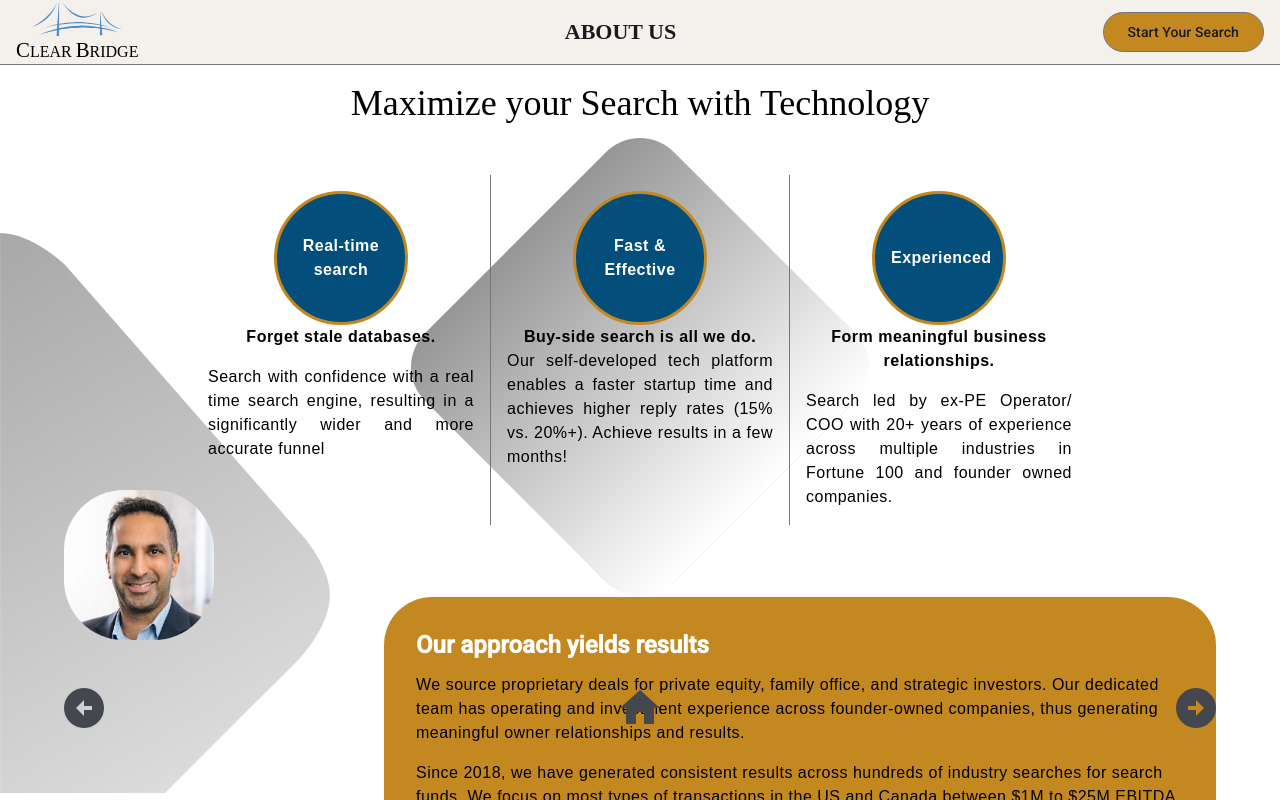
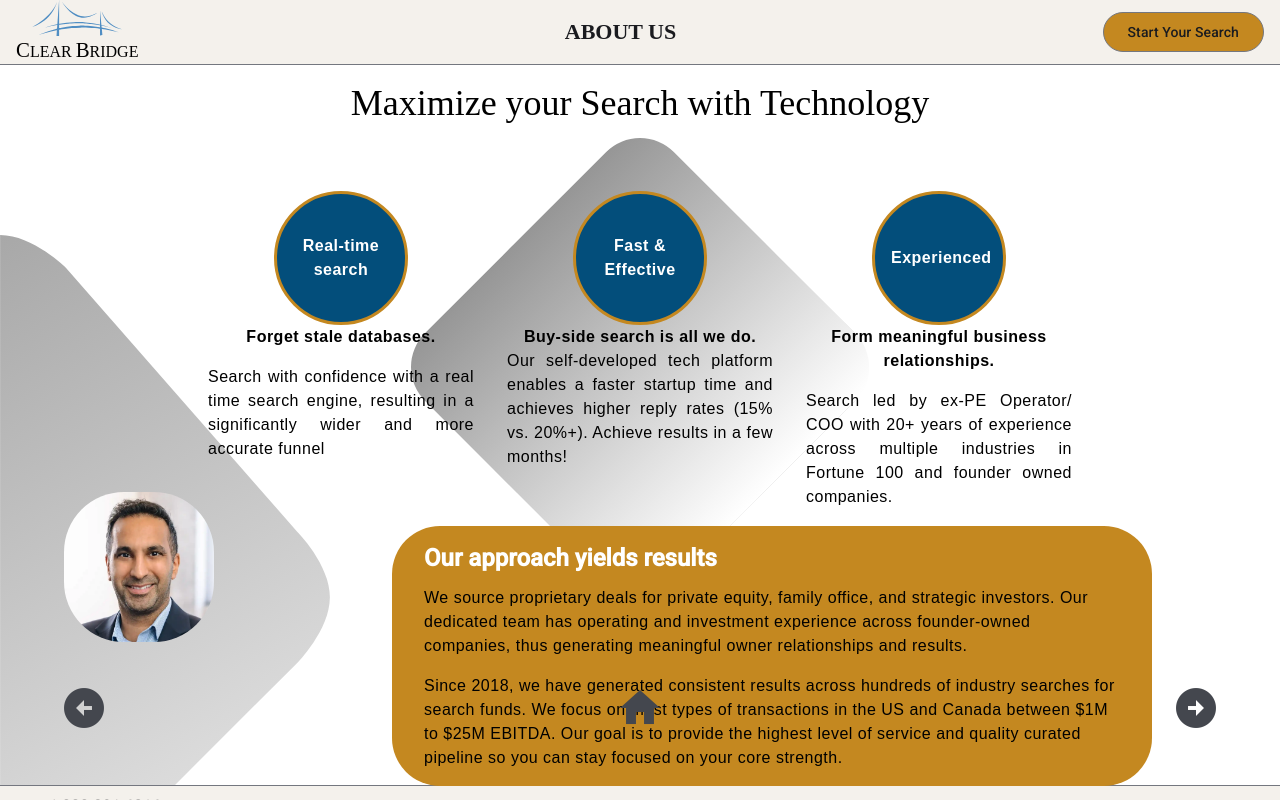
Before and after one commit to mrtabaa/clear-bridge, an Angular app in the folder client/: page /about-us in a window 1280 px wide. Shown: the top 800 px of the page. Built offline with nearby package versions, Linux system fonts and the light colour scheme.

Commit message:
Improved overal layout to fix 2nd row

```diff
--- a/client/src/app/components/about-us/about-us.component.html
+++ b/client/src/app/components/about-us/about-us.component.html
@@ -35,6 +35,7 @@
         </div>
     </section>
     <section class="row-2">
+        <div class="empty-left-area"></div>
         <div class="texts">
             <h6 class="title">Our approach yields results</h6>
             <div class="content">
@@ -55,8 +56,9 @@
         </div>
     </section>
     <app-nav-arrows />
+    <div class="bg-left">
+        <img class="bg" src="/assets/images/bg/polygon-top-right-curved.svg" alt="">
+        <img class="profile-photo" ngSrc="/assets/images/mates/mate-0.webp" priority width="150" height="150"
+            alt="loading...">
+    </div>
 </main>
-<div class="photo">
-    <img class="bg" src="/assets/images/bg/polygon-top-right-curved.svg" alt="">
-    <img class="profile-photo" ngSrc="/assets/images/mates/mate-0.webp" priority width="150" height="150" alt="loading...">
-</div>
--- a/client/src/app/components/about-us/about-us.component.scss
+++ b/client/src/app/components/about-us/about-us.component.scss
@@ -16,12 +16,14 @@ main {
     display: flex;
     flex-direction: column;
     align-items: center;
-    gap: 2rem;
-    padding: 1rem 0;
-    min-height: calc(100% - 4rem); // - navbar height
+    padding: 1rem 0 0;
+    min-height: calc(100% - 5rem); // - navbar height
 
     .row-1 {
+        margin-top: 2rem;
         display: flex;
+        align-items: flex-start;
+        flex: 1;
         width: $pageW;
 
         .container {
@@ -29,6 +31,7 @@ main {
             display: flex;
             flex-direction: column;
             align-items: center;
+            justify-content: flex-start;
             gap: 1rem;
             flex: 1;
             padding: 1rem;
@@ -81,22 +84,24 @@ main {
                 animation: $animeFast $animeSlideLeftToRightPartial;
             }
         }
+
     }
 
     .row-2 {
         position: relative;
-        margin-top: 5dvh;
         display: flex;
-        justify-content: flex-end;
-        gap: 2rem;
-        width: 100%;
+        align-items: flex-start;
+        flex: 1;
+
+        .empty-left-area {
+            min-width: 41dvh;
+        }
 
         .texts {
             display: flex;
             flex-direction: column;
-            max-width: 60%;
-            margin-right: 5%;
-            padding: 2rem;
+            margin: 0 10% 0 5%;
+            padding: 1rem 2rem;
             background-color: $orange;
             border-radius: $grayBoxRadius;
             animation: $animeFast $animeSlideLeftToRightPartial;
@@ -115,17 +120,10 @@ main {
         }
     }
 
-    app-nav-arrows {
-        width: 90%;
-        position: fixed;
-        bottom: 4.5rem;
-    }
-}
-
-.photo {
+    .bg-left {
         position: absolute;
         left: 0;
-    bottom: 0;
+        bottom: -1rem;
         z-index: -1;
 
         .bg {
@@ -138,7 +136,13 @@ main {
             left: 8dvh;
             bottom: calc(20dvh);
             border-radius: 40%;
-        // bottom: 35dvh;
+        }
+    }
+
+    app-nav-arrows {
+        width: 90%;
+        position: fixed;
+        bottom: 4.5rem;
     }
 }
 
```
Lines whose indentation alone changed are shown as unchanged.
